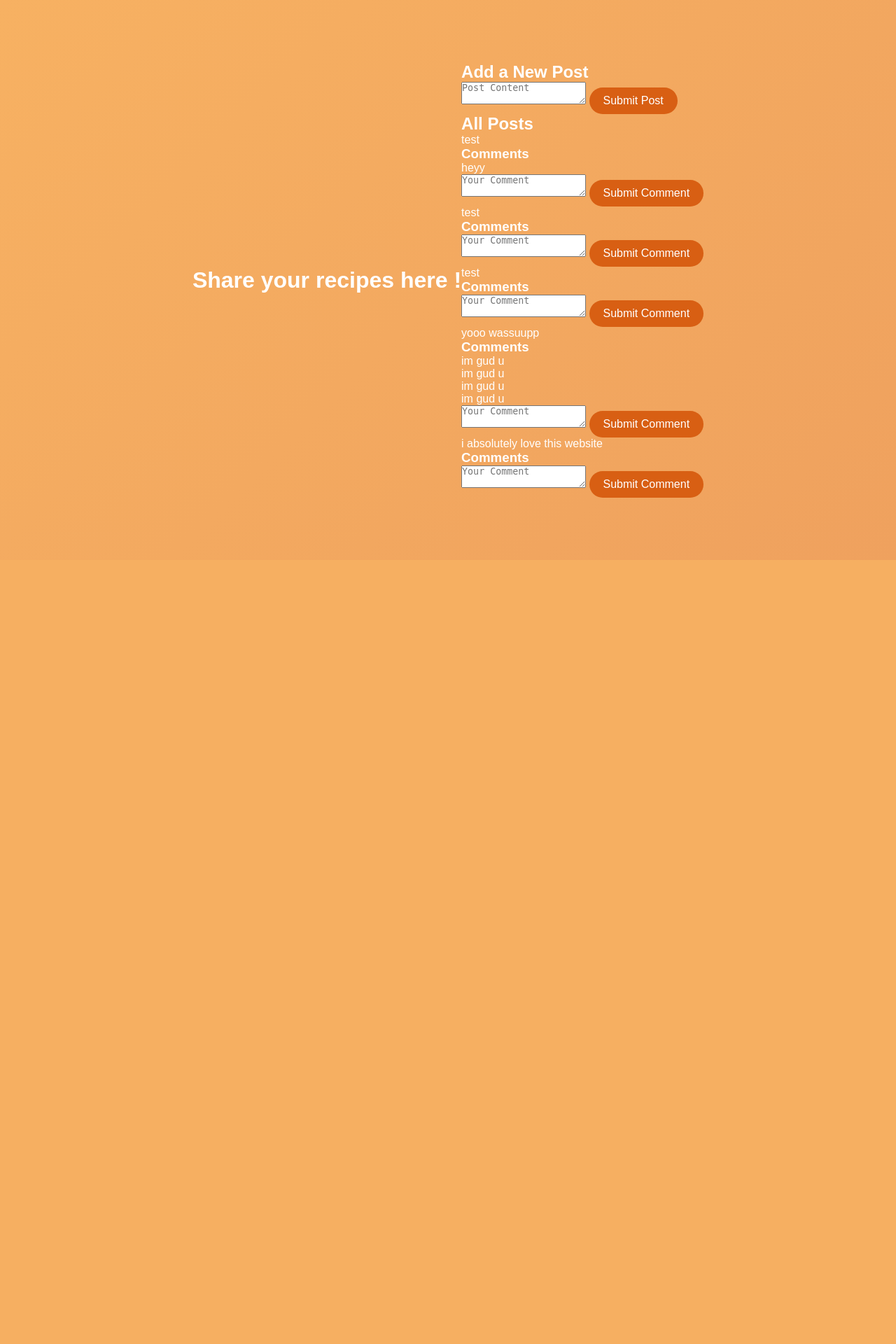
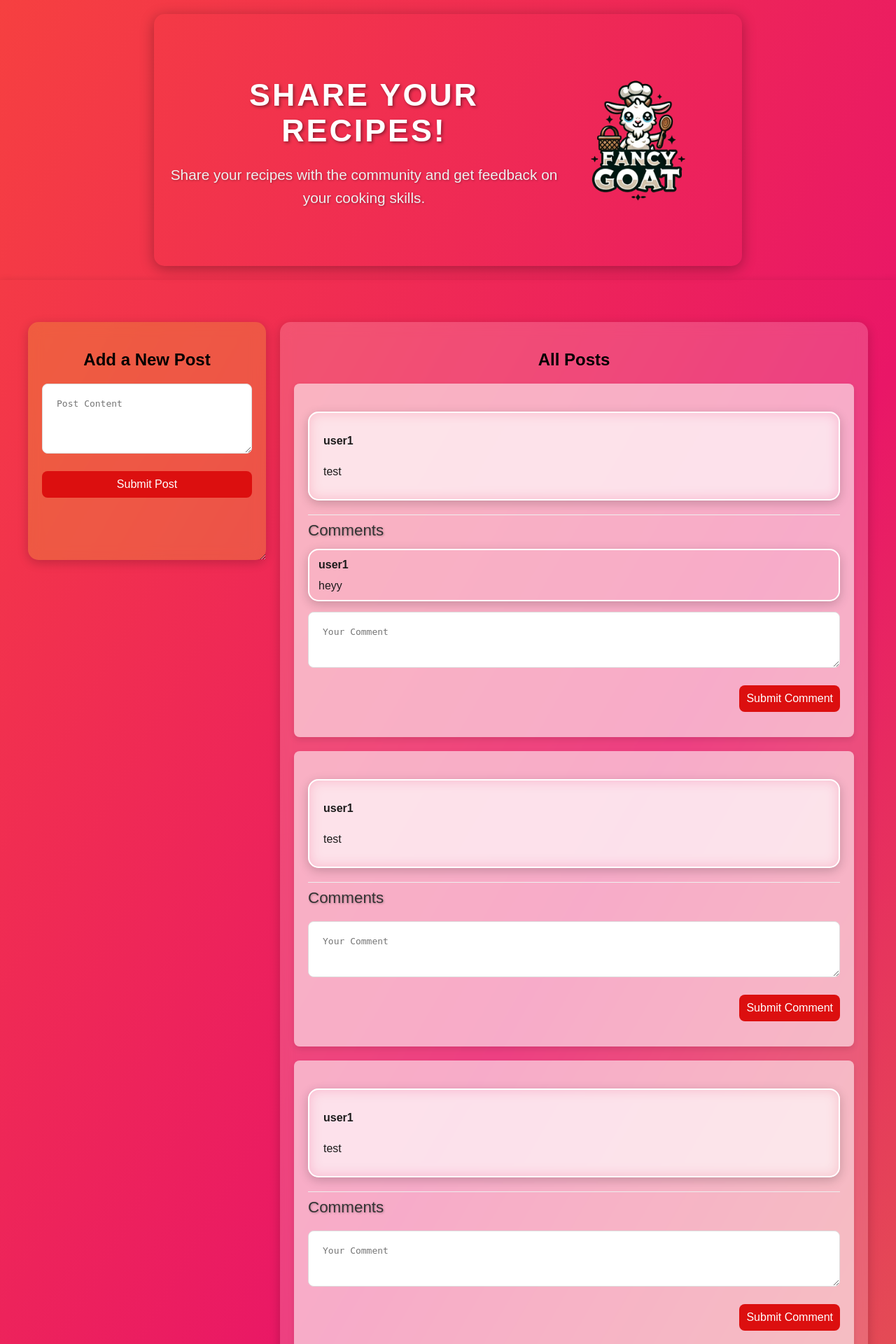
Before and after one commit to dianas1382/Hackathon_mars_2025, a Flask app: page /community in a window 1280 px wide. Shown: the top 1920 px of the page at 70% size. Before the commit the page ends 800 px from the top, so only its background shows below. Run offline with Flask 3, Linux system fonts and the light colour scheme; data comes from the database, SQL or seed files in the repository; both versions use the stored data as it was after the commit.

Commit message:
stylish goat talks

```diff
--- /dev/null
+++ b/src/static/community.css
@@ -0,0 +1,301 @@
+/* General Styles */
+body {
+    margin: 0;
+    padding: 0;
+    font-family: Arial, sans-serif;
+    background: rgb(246,64,64);
+background: linear-gradient(120deg, rgba(246,64,64,1) 0%, rgba(233,22,103,1) 50%, rgba(223,126,68,1) 100%);
+}
+
+.card-container {
+    display: flex; /* Use Flexbox */
+    gap: 20px; /* Space between cards */
+    padding: 20px; /* Padding around the container */
+    justify-content: center; /* Center the cards horizontally */
+    flex-wrap: wrap; /* Allow wrapping on smaller screens */
+}
+
+.transparent-card {
+    background: rgba(255, 255, 255, 0.18); /* Semi-transparent white */
+    border-radius: 15px; /* Rounded corners */
+    padding: 20px; /* Inner spacing */
+    margin: 20px auto; /* Center the card */
+    max-width: 800px; /* Limit width */
+    box-shadow: 0 4px 15px rgba(0, 0, 0, 0.2); /* Subtle shadow */
+    backdrop-filter: blur(10px); /* Blur effect for transparency */
+    resize: both; /* Allow resizing */
+    overflow: auto; /* Ensure content stays within the card */
+}
+
+/* Big card styling */
+.big {
+    flex: 3; /* Takes up twice as much space as the small card */
+    min-width: 600px; /* Minimum width for the big card */
+    max-width: 800px; /* Maximum width for the big card */
+}
+
+/* Small card styling */
+.small {
+    flex: 1; /* Takes up half the space of the big card */
+    min-width: 200px; /* Minimum width for the small card */
+    max-width: 300px; /* Maximum width for the small card */
+    max-height: 300px; /* Maximum height for the small card */
+    background: rgba(229, 189, 46, 0.283); /* Semi-transparent white */
+
+}
+
+
+
+/* Container */
+.container {
+    width: 80%;
+    margin: 0 auto;
+    padding: 20px;
+}
+
+/* Header */
+header {
+    text-align: center; /* Center align text */
+    padding: 60px 20px; /* Add padding */
+    background: ff;
+    color: #fff; /* White text color */
+    border-radius: 15px; /* Rounded corners */
+    box-shadow: 0 4px 20px rgba(0, 0, 0, 0.3); /* Subtle shadow */
+    margin: 20px auto; /* Center the header */
+    max-width: 800px; /* Limit width */
+    overflow: hidden; /* Hide overflow for pseudo-element */
+    position: relative; /* For pseudo-element */
+    display: flex; /* Use flexbox */
+    justify-content: space-between; /* Space between text and image */
+    align-items: center; /* Align items vertically */
+}
+
+.header-content {
+    display: flex;
+    justify-content: space-between;
+    align-items: center;
+    width: 100%;
+}
+
+.text-content {
+    flex: 1;
+}
+
+header:hover {
+    box-shadow: 0 8px 30px rgba(0, 0, 0, 0.5); /* Increase shadow on hover */
+    transition: box-shadow 0.3s ease; /* Smooth transition */
+}
+
+h1{
+    font-size: 2.8em; /* Large font size */
+    font-weight: 800; /* Bold text */
+    margin-bottom: 15px; /* Space below the <h1> */
+    text-transform: uppercase; /* Uppercase text */
+    letter-spacing: 3px; /* Add spacing between letters */
+    text-shadow: 2px 2px 4px rgba(0, 0, 0, 0.4); /* Text shadow for depth */
+    position: relative; /* For pseudo-element */
+    z-index: 1; /* Ensure text is above the pseudo-element */
+}
+
+
+h3 {
+    font-size: 1.3em; /* Medium font size */
+    font-weight: 300; /* Light font weight */
+    line-height: 1.6; /* Improve readability */
+    color: #f0f0f0; /* Slightly lighter text color */
+    text-shadow: 1px 1px 3px rgba(0, 0, 0, 0.3); /* Subtle text shadow */
+    position: relative; /* For pseudo-element */
+    z-index: 1; /* Ensure text is above the pseudo-element */
+}
+
+/* Navigation */
+nav {
+    background: #444;
+    color: #fff;
+    padding: 10px;
+    text-align: center;
+}
+
+nav a {
+    color: #fff;
+    text-decoration: none;
+    margin: 0 10px;
+}
+
+nav a:hover {
+    text-decoration: underline;
+}
+
+/* Main Content */
+main {
+
+    padding: 20px;
+    margin-top: 20px;
+    box-shadow: 0 0 10px rgba(0, 0, 0, 0.1);
+    position: relative;
+    text-align: center;
+    overflow: hidden;
+}
+
+
+form {
+    display: flex;
+    flex-direction: column;
+    gap: 25px; /* Space between form elements */
+}
+
+textarea {
+    width: 100%;
+    padding: 20px;
+    border: 1px solid #ddd; /* Light gray border */
+    border-radius: 8px; /* Rounded corners */
+    font-size: 1em;
+    resize: vertical; /* Allow vertical resizing */
+    min-height: 100px; /* Minimum height for textarea */
+    text-align: left;
+}
+
+button {
+    padding: 10px 10px;
+    background-color: #dc0f0f; /* Vibrant orange */
+    color: #fff; /* White text */
+    border: none;
+    border-radius: 8px; /* Rounded corners */
+    font-size: 1em;
+    cursor: pointer; /* Pointer cursor on hover */
+    transition: background-color 0.3s ease; /* Smooth hover effect */
+}
+
+button:hover {
+    background-color: #c60e0e; /* Darker orange on hover */
+}
+
+/* Post card styling */
+.post {
+    background: rgba(255, 255, 255, 0.564); /* Semi-transparent white */
+    border-radius: 8px; /* Rounded corners */
+    padding: 20px;
+    margin-bottom: 20px; /* Space between posts */
+    box-shadow: 0 4px 8px rgba(0, 0, 0, 0.1); /* Subtle shadow */
+}
+
+.single-post {
+    background: rgba(245, 241, 241, 0); /* Semi-transparent white */
+
+    border: 2px solid white; /* White border */
+    border-radius: 15px; /* Rounded corners */
+    padding: 10px; /* Inner spacing */
+    margin: 20px auto; /* Center the card */
+    max-width: 800px; /* Limit width */
+    max-height: 400px; /* Limit height */
+    box-shadow: 0 4px 15px rgba(0, 0, 0, 0.2); /* Subtle shadow */
+    backdrop-filter: blur(10px); /* Blur effect for transparency */
+}
+
+.post:hover {
+    box-shadow: 0 8px 30px rgba(0, 0, 0, 0.5); /* Increase shadow on hover */
+    transition: box-shadow 0.3s ease; /* Smooth transition */
+}
+
+.post p {
+    font-size: 1.0em;
+    color: #1c1b1b; /* Dark gray for post content */
+    line-height: 1.1; /* Improve readability */
+    text-align: left;
+    padding: 5px;
+    padding-left: 10px; /* Inner spacing */
+}
+
+.post-creator {
+    font-size: 1.3em;
+    font-weight: bold;
+    color: #171313; /* Dark gray for post content */
+    line-height: 1.1; /* Improve readability */
+    text-align: left;
+    padding-left: 15px; /* Inner spacing */
+
+}
+
+/* Comments section styling */
+.comments {
+    margin-top: 2px; /* Reduced space above comments */
+    padding-top: 2px;
+    border-top: 1px solid #eee; /* Light gray separator */
+    text-align: left;
+}
+
+.comments h3 {
+    font-size: 1.4em;
+    color: #333; /* Dark gray for comment heading */
+    margin-bottom: 2px; /* Reduced space below comment heading */
+    margin-top: 2px; /* Reduced space above comment heading */
+}
+
+.single-comment {
+    background: rgba(255, 255, 255, 0); /* Semi-transparent white */
+    border: 2px solid white; /* White border */
+    border-radius: 15px; /* Rounded corners */
+    padding: 5px; /* Inner spacing */
+    margin: 8px auto; /* Reduced space between comments */
+    max-width: 800px; /* Limit width */
+    max-height: 100px;
+    box-shadow: 0 4px 15px rgba(0, 0, 0, 0.2); /* Subtle shadow */
+
+}
+
+.comment-user {
+    font-size: 1.1em;
+    font-weight: bold;
+    color: #171313; /* Dark gray for post content */
+    line-height: 0.5; /* Improve readability */
+    text-align: left;
+    margin-block: 2px; /* Reduced space below heading */
+    padding-block: 2px;
+}
+
+.comments p {
+    font-size: 1em;
+    color: #1c1b1b; /* Medium gray for comments */
+    text-align: left;
+    padding-left: 8px; /* Inner spacing */
+    margin-block: 2px; /* Reduced space below heading */
+
+}
+/* Comment form styling */
+.comments form {
+    margin-top: 15px; /* Space above comment form */
+    text-align: left;
+}
+
+.comments textarea {
+    min-height: 80px; /* Smaller height for comment textarea */
+}
+
+.comments button {
+    background-color: #dc0f0f; /* Green for comment button */
+    text-align: right; /* Align text to the right */
+    max-width: 150px; /* Limit width of button */
+    margin-left: auto; /* Align all the way to the right */
+}
+
+
+
+.comments button:hover {
+    background-color: #c60e0e; /* Darker green on hover */
+}
+
+/* Image Container */
+.image-container {
+    width: 200px; /* Set a fixed width for the container */
+    padding: 10px; /* Add padding inside the container */
+    text-align: left; /* Center the image horizontally */
+
+    margin-right: 20px;
+  }
+
+  /* Image Styling */
+  img {
+    max-width: 100%; /* Ensure the image is responsive */
+    height: auto; /* Maintain aspect ratio */
+    border-radius: 10px; /* Rounded corners */
+  }
--- a/src/templates/community.html
+++ b/src/templates/community.html
@@ -3,46 +3,55 @@
   <meta charset="UTF-8">
   <meta name="viewport" content="width=device-width, initial-scale=1.0">
   <title>fancy goat talks</title>
-  <link rel="stylesheet" href="static/design.css">
+  <link rel="stylesheet" href="static/community.css">
 </head>
 <body>
   <header>
-    <h1> Share your recipes here !</h1>
+    <div class="header-content">
+      <div class="text-content">
+        <h1>Share your recipes!</h1>
+        <h3>Share your recipes with the community and get feedback on your cooking skills.</h3>
+      </div>
+      <div class="image-container">
+        <img src="static/logo.png" alt="">
+      </div>
+    </div>
   </header>
   <main>
-
-
-  <section>
+    <div class="card-container">
+      <section class="transparent-card small">
         <h2>Add a New Post</h2>
         <form method="POST">
           <textarea name="content" placeholder="Post Content" required></textarea>
           <button type="submit">Submit Post</button>
         </form>
       </section>
-
+      <div class="transparent-card big">
         <h2>All Posts</h2>
         {% for post in posts %}
         <div class="post">
-
+          <div class="single-post">
+          <p class="post-creator">{{ post['creator'] }}</h5>
           <p>{{ post['content'] }}</p>
-
+          </div>
           <div class="comments">
             <h3>Comments</h3>
             {% for comment in comments[post['id']] %}
+            <div class="single-comment">
+            <p class="comment-user">{{ comment['creator'] }}</h5>
             <p>{{ comment['content'] }}</p>
+            </div>
             {% endfor %}
-
-
             <form method="POST">
               <input type="hidden" name="post_id" value="{{ post['id'] }}">
-
               <textarea name="comment_content" placeholder="Your Comment" required></textarea>
               <button type="submit">Submit Comment</button>
             </form>
           </div>
         </div>
         {% endfor %}
-      </section></main>
-
+      </div>
+    </div>
+  </main>
 </body>
 </html>
```
Also changed, not shown: src/user.db. Lines whose indentation alone changed are shown as unchanged.
